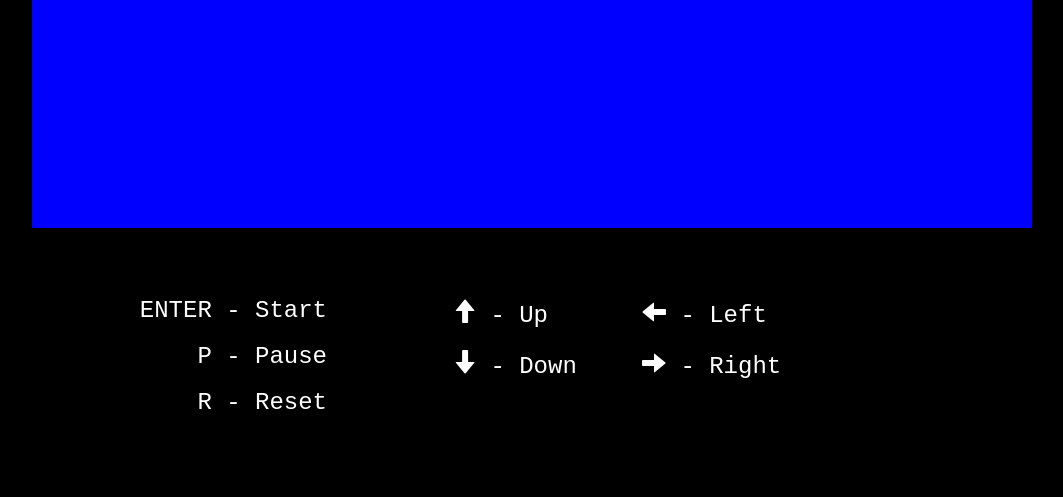
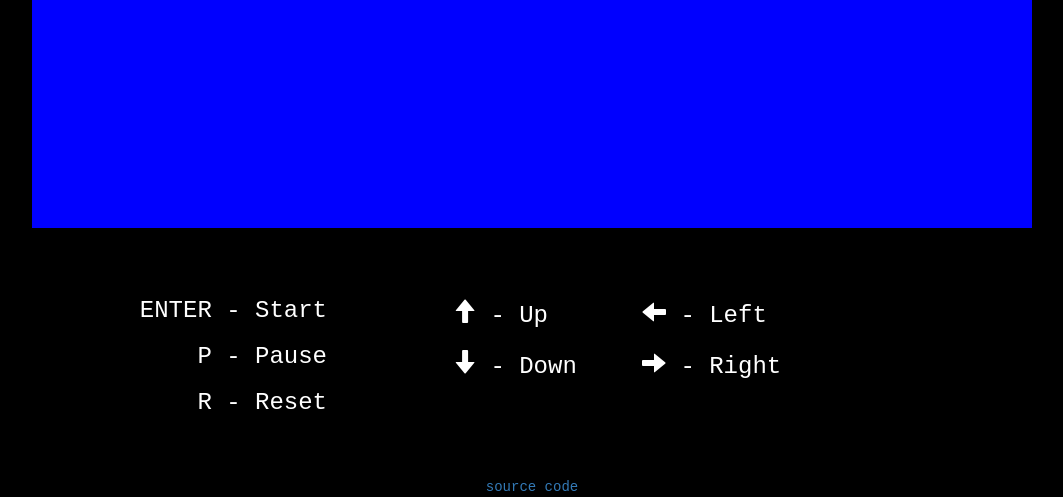
Before and after one commit to jimmynguyen/coffeescipt-snake, a website: page index.html in a window 1280 px wide. Shown: the part 442-939 px from the top of the page, without its empty margins (108-1171 px from the left). Before the commit the page ends 869 px from the top, so only its background shows below. Drawn offline with Linux system fonts and the light colour scheme.

Commit message:
added link to source code

```diff
--- a/index.html
+++ b/index.html
@@ -32,6 +32,9 @@
                         <h3></h3>
                     </div>
                 </div>
+                <div class="col-md-12 margin-top-50px text-center">
+                    <a href="https://github.com/jimmynguyen/coffeescript-snake">source code</a>
+                </div>
             </div>
         </div>
         <script type="text/javascript" src="out/app.min.js"></script>
```
